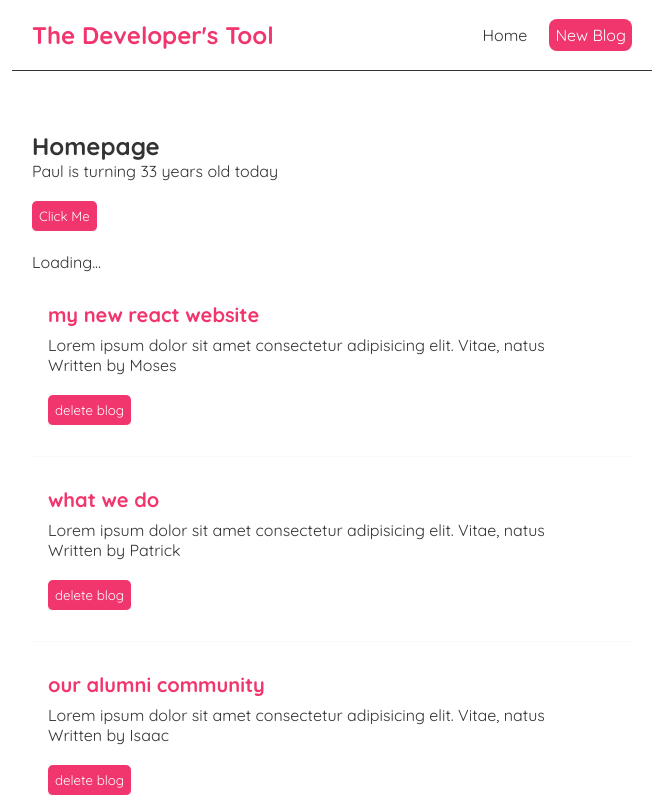
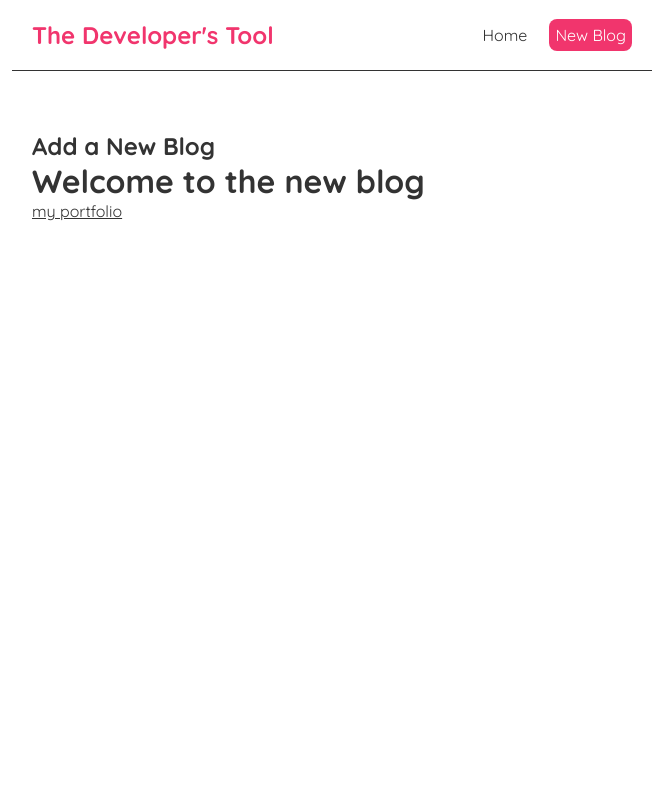
Before and after one commit to Nteinpraises/React-Project-dev-bog, a React (Create React App) app: page /create in a window 1280 px wide. Shown: the top 800 px of the page, without its empty margins (308-971 px from the left). Built offline with nearby package versions, Linux system fonts and the light colour scheme.

Commit message:
added exact match routes

```diff
--- a/package.json
+++ b/package.json
@@ -9,6 +9,7 @@
     "@testing-library/user-event": "^13.5.0",
     "react": "^19.2.3",
     "react-dom": "^19.2.3",
+    "react-router-dom": "^5.3.4",
     "react-scripts": "5.0.1",
     "web-vitals": "^2.1.4"
   },
--- a/src/App.js
+++ b/src/App.js
@@ -1,7 +1,8 @@
 
 import Navbar from './Navbar';
 import Home from './Home';
-
+import { BrowserRouter as Router, Route, Switch} from 'react-router-dom';
+import Create from './create';
 
 function App() {
   const title = 'Welcome to the new blog';
@@ -10,14 +11,23 @@
 
 ;
   return (
+    <Router>
      <div className="App">
         <Navbar/>
         <div className="content">
-        <Home></Home>
+          <Switch>
+            <Route exact path="/">
+               <Home/>
+            </Route>
+            <Route path="/create">
+               <Create/>
+            </Route>
+          </Switch>
           <h1>{title}</h1>
           <a href={link}>my portfolio</a>
         </div>
       </div>
+    </Router>
   );
 }
 
--- /dev/null
+++ b/src/create.js
@@ -0,0 +1,9 @@
+const Create = () => {
+    return (
+        <div className="create">
+            <h2>Add a New Blog</h2>
+        </div>
+     );
+}
+
+export default Create;
```
Also changed, not shown: 1 other file (tests, documents, lock files or other folders). Lines whose indentation alone changed are shown as unchanged.
